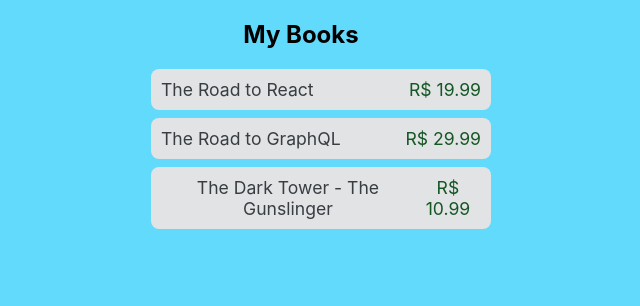
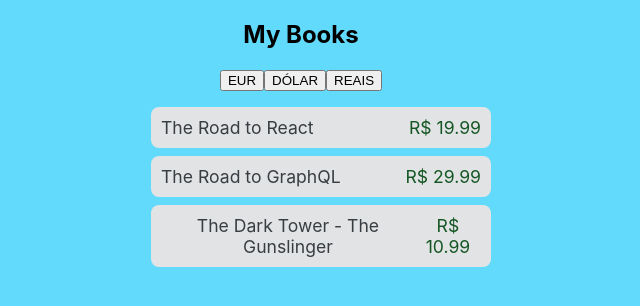
Before and after one commit to WillRock19/test-react-functionalities, a React (Create React App) app: page / in a window 1280 px wide. Shown: the top 306 px of the page, without its empty margins (339-979 px from the left). Built offline with nearby package versions, Linux system fonts and the light colour scheme.

Commit message:
Making App.js component statefull and alowing to select the desired currency

```diff
--- a/src/App.js
+++ b/src/App.js
@@ -4,11 +4,24 @@
 import styles from './App.module.scss';
 import CurrencyContext from './context/currency';
 
+import { useState } from 'react';
+
 function App() {
+  const [currency, setCurrency] = useState('R$');
+
+  const handleChangeCurrency = (currency) => {
+    setCurrency(currency);
+  }
+
   return (
-    <CurrencyContext.Provider value="R$">
+    <CurrencyContext.Provider value={currency}>
       <section className={styles.App}>
         <h1>My Books</h1>
+        <section className={styles.CurrencySelection}>
+          <button onClick={() => handleChangeCurrency('€')}>EUR</button>
+          <button onClick={() => handleChangeCurrency('$')}>DÓLAR</button>
+          <button onClick={() => handleChangeCurrency('R$')}>REAIS</button>
+        </section>
         <Books list={getBooksData()} />
       </section>
     </CurrencyContext.Provider>
```
